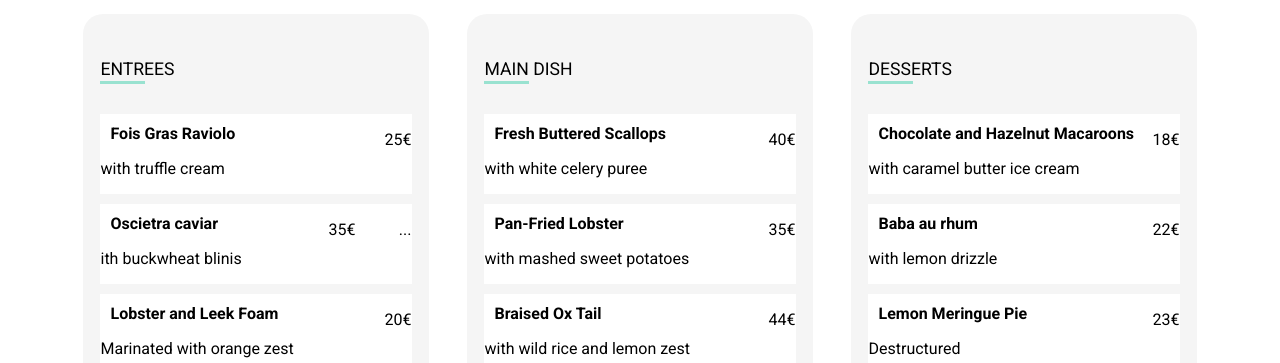
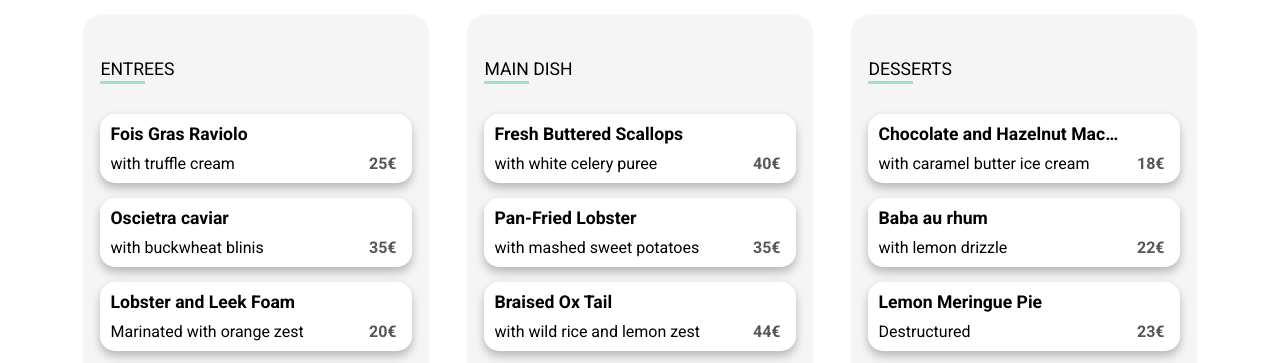
Before and after one commit to DylanNicolet/Front-End-P3-OpenClassrooms, a plain HTML site: page menu pages/enchanted-plate.html in a window 1280 px wide. Shown: the part 588-951 px from the top of the page. Drawn offline with Linux system fonts and the light colour scheme; a web font is replaced by a local one.

Commit message:
completed animations for meal cards

```diff
--- a/menu pages/enchanted-plate.html
+++ b/menu pages/enchanted-plate.html
@@ -35,52 +35,41 @@
             <section class="meal-card">
                 <section class="animation-trigger">
                     <h2>Fois Gras Raviolo</h2>
-                    <p class="meal-card__description">with truffle cream</p>
+                    <p class="meal-card--description">with truffle cream</p>
                 </section>
-                <section class="check-icon"></section>
+                <p class="meal-card--price">25€</p>
+                <section class="check-icon--background"></section>
                 <i class="fas fa-check-circle"></i>
-                <section class="meal-card__price">
-                    <p>25€</p>
-                </section>
             </section>
 
             <section class="meal-card">
                 <section class="animation-trigger">
                     <h2>Oscietra caviar</h2>
-                    <p class="meal-card__description">ith buckwheat blinis</p>
+                    <p class="meal-card--description">with buckwheat blinis</p>
                 </section>
-                <section class="check-icon"></section>
+                <p class="meal-card--price">35€</p>
+                <section class="check-icon--background"></section>
                 <i class="fas fa-check-circle"></i>
-                <section class="meal-card__price">
-                    <p>35€</p>
-                </section>
-                <section class="meal-card__suspenssion">
-                    <p>...</p>
-                </section>
             </section>
 
             <section class="meal-card">
                 <section class="animation-trigger">
                     <h2>Lobster and Leek Foam</h2>
-                    <p class="meal-card__description">Marinated with orange zest</p>
+                    <p class="meal-card--description">Marinated with orange zest</p>
                 </section>
-                <section class="check-icon"></section>
+                <p class="meal-card--price">20€</p>
+                <section class="check-icon--background"></section>
                 <i class="fas fa-check-circle"></i>
-                <section class="meal-card__price">
-                    <p>20€</p>
-                </section>
             </section>
 
             <section class="meal-card">
                 <section class="animation-trigger">
                     <h2>Duck Foie Gras</h2>
-                    <p class="meal-card__description">with fig jam and grilled baguette</p>
+                    <p class="meal-card--description">with fig jam and grilled baguette</p>
                 </section>
-                <section class="check-icon"></section>
+                <p class="meal-card--price">35€</p>
+                <section class="check-icon--background"></section>
                 <i class="fas fa-check-circle"></i>
-                <section class="meal-card__price">
-                    <p>35€</p>
-                </section>
             </section>
         </section>
 
@@ -90,37 +79,31 @@
             <section class="meal-card">
                 <section class="animation-trigger">
                     <h2>Fresh Buttered Scallops</h2>
-                    <p class="meal-card__description">with white celery puree</p>
+                    <p class="meal-card--description">with white celery puree</p>
                 </section>
-                <section class="check-icon"></section>
+                <p class="meal-card--price">40€</p>
+                <section class="check-icon--background"></section>
                 <i class="fas fa-check-circle"></i>
-                <section class="meal-card__price">
-                    <p>40€</p>
-                </section>
             </section>
 
             <section class="meal-card">
                 <section class="animation-trigger">
                     <h2>Pan-Fried Lobster</h2>
-                    <p class="meal-card__description">with mashed sweet potatoes</p>
+                    <p class="meal-card--description">with mashed sweet potatoes</p>
                 </section>
-                <section class="check-icon"></section>
+                <p class="meal-card--price">35€</p>
+                <section class="check-icon--background"></section>
                 <i class="fas fa-check-circle"></i>
-                <section class="meal-card__price">
-                    <p>35€</p>
-                </section>
             </section>
 
             <section class="meal-card">
                 <section class="animation-trigger">
                     <h2>Braised Ox Tail</h2>
-                    <p class="meal-card__description">with wild rice and lemon zest</p>
+                    <p class="meal-card--description">with wild rice and lemon zest</p>
                 </section>
-                <section class="check-icon"></section>
+                <p class="meal-card--price">44€</p>
+                <section class="check-icon--background"></section>
                 <i class="fas fa-check-circle"></i>
-                <section class="meal-card__price">
-                    <p>44€</p>
-                </section>
             </section>
         </section>
 
@@ -130,37 +113,31 @@
             <section class="meal-card">
                 <section class="animation-trigger">
                     <h2>Chocolate and Hazelnut Macaroons</h2>
-                    <p class="meal-card__description">with caramel butter ice cream</p>
+                    <p class="meal-card--description">with caramel butter ice cream</p>
                 </section>
-                <section class="check-icon"></section>
+                <p class="meal-card--price">18€</p>
+                <section class="check-icon--background"></section>
                 <i class="fas fa-check-circle"></i>
-                <section class="meal-card__price">
-                    <p>18€</p>
-                </section>
             </section>
 
             <section class="meal-card">
                 <section class="animation-trigger">
                     <h2>Baba au rhum</h2>
-                    <p class="meal-card__description">with lemon drizzle</p>
+                    <p class="meal-card--description">with lemon drizzle</p>
                 </section>
-                <section class="check-icon"></section>
+                <p class="meal-card--price">22€</p>
+                <section class="check-icon--background"></section>
                 <i class="fas fa-check-circle"></i>
-                <section class="meal-card__price">
-                    <p>22€</p>
-                </section>
             </section>
 
             <section class="meal-card">
                 <section class="animation-trigger">
                     <h2>Lemon Meringue Pie</h2>
-                    <p class="meal-card__description">Destructured</p>
+                    <p class="meal-card--description">Destructured</p>
                 </section>
-                <section class="check-icon"></section>
+                <p class="meal-card--price">23€</p>
+                <section class="check-icon--background"></section>
                 <i class="fas fa-check-circle"></i>
-                <section class="meal-card__price">
-                    <p>23€</p>
-                </section>
             </section>
         </section>
 
--- a/sass/layouts/_menu-layout.scss
+++ b/sass/layouts/_menu-layout.scss
@@ -98,26 +98,36 @@
 }
 
 .animation-trigger{
+    width: max-content;
     white-space: nowrap;
     overflow: hidden;
     text-overflow: ellipsis;
+
+    &:hover + .meal-card--price{
+        margin: 10px 85px 10px 0px;
+    }
+
+    &:hover ~.check-icon--background{
+        transform: translateX(-70px);
+    }
+
+    &:hover ~i{
+        transform: translateX(0px) rotate(0deg);
+    }
 }
 
 .meal-card{
     position: relative;
     width: 90%;
-    margin: 10px auto;
+    margin: 15px auto;
     background-color: #fff;
+    border-radius: 15px;
+    overflow: hidden;
+    @include drop-shadow;
     display: flex;
-    flex-wrap: nowrap;
     justify-content: space-between;
-
-    h2{
-        white-space: nowrap;
-        overflow: hidden;
-        text-overflow: ellipsis;
-        margin: 10px;
-    }
+    cursor: pointer;
+    animation: meal-card 2s both;
 
     &--description{
         white-space: nowrap;
@@ -126,7 +136,19 @@
         margin: 10px;
     }
 
+    h2{
+        white-space: nowrap;
+        overflow: hidden;
+        text-overflow: ellipsis;
+        margin: 10px;
+        font-size: 1.1rem;
+    }
+
     &--price{
+        color: $font-dark;
+        font-weight: bold;align-self: flex-end;
+        margin: 10px 15px 10px 0px;
+        transition: margin 1s;
     }
 
     i{
@@ -135,11 +157,18 @@
         top: 25px;
         color: #fff;
         font-size: 20px;
+        transform: translateX(70px) rotate(360deg);
+        transition: all 1s;
     }
 }
 
-.meal-price--background{
+
+
+.check-icon--background{
+    position: absolute;
+    right: -70px;
     min-width: 70px;
-    height: 70px;
+    height: 71px;
     background-color: $color-tertiary;
+    transition: transform 1s;
 }
```
Also changed, not shown: menu pages/bastille.html (+27 -48 lines), menu pages/full-palette.html (+25 -44 lines), menu pages/le-gourmand.html (+27 -48 lines), sass/style.css, 1 other file.
